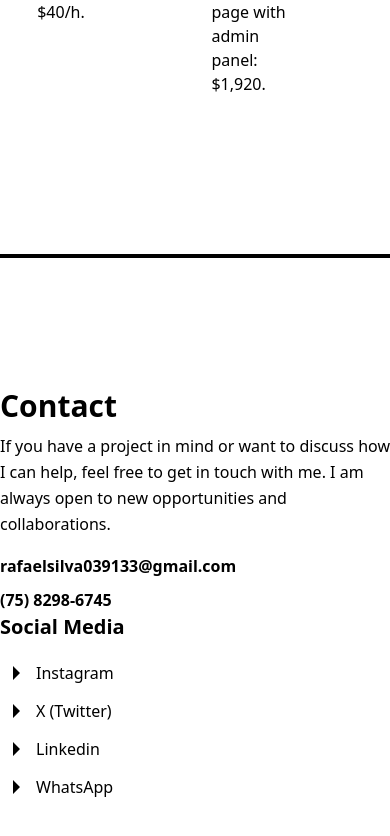
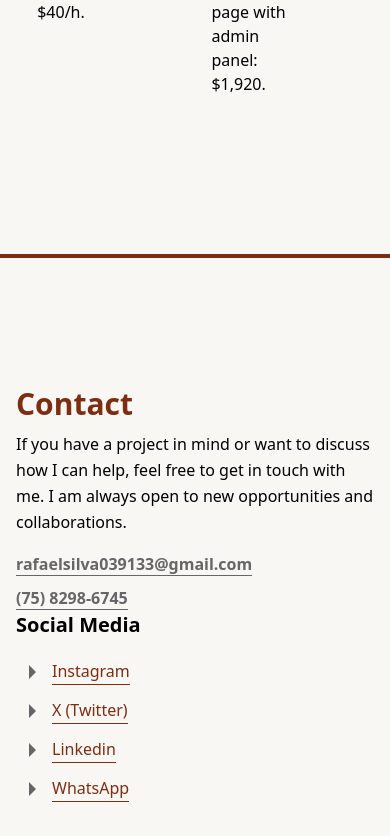
Before and after one commit to rafaelsilva039133-boop/portfolio, a Next.js app: page /en in a window 390 px wide. Shown: the part 3966-4802 px from the top of the page. Built offline with nearby package versions, Linux system fonts and the light colour scheme.

Commit message:
feat: var colors, responsive container, border text, font Inter

```diff
--- a/app/globals.css
+++ b/app/globals.css
@@ -1,12 +1,20 @@
+@import url('https://fonts.googleapis.com/css2?family=Inter:ital,opsz,wght@0,14..32,100..900;1,14..32,100..900&display=swap');
 @import "tailwindcss";
 
 html {
   scroll-behavior: smooth;
-
+  background-color: var(--color-primary);
 }
 
-.fullscreen{
-  @apply min-h-screen min-w-full;
+:root {
+  --color-primary: #F8F7F4;
+  --color-secondary: #7C2D12;
+  --color-text: #000000;
+  --color-assistant: #666666;
+}
+
+@theme{
+  --font-Inter: 'Inter', sans-serif;
 }
 
 @layer components {
@@ -20,7 +28,18 @@ html {
   }
 
   .text{
-  @apply text-base sm:text-lg md:text-xl leading-relaxed;
+    @apply text-base sm:text-lg md:text-xl leading-relaxed font-(--font-Inter);
   }
 
+  .responsive-container{
+    @apply px-4 sm:px-6 md:px-10 lg:px-20 xl:px-30;
   }
+
+  .fullscreen{
+    @apply min-h-screen min-w-full;
+  }
+
+  .border-text{
+    @apply border-b transition-colors duration-600;
+  }
+}
```
Lines whose indentation alone changed are shown as unchanged.
